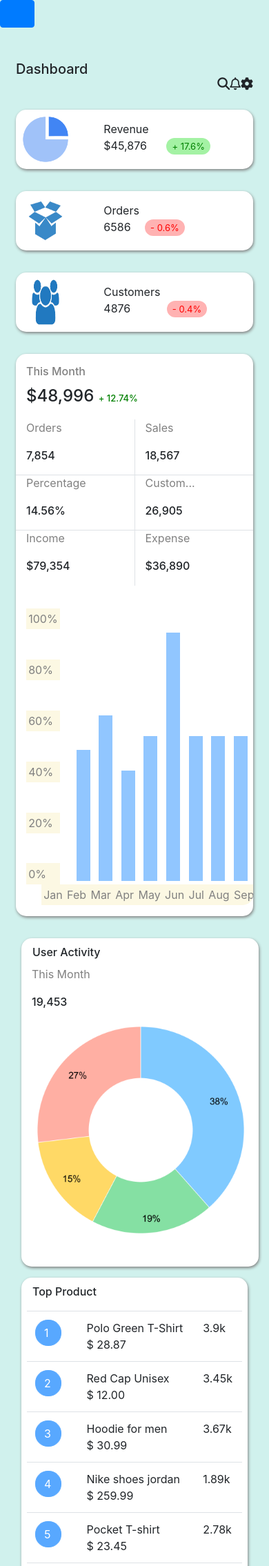
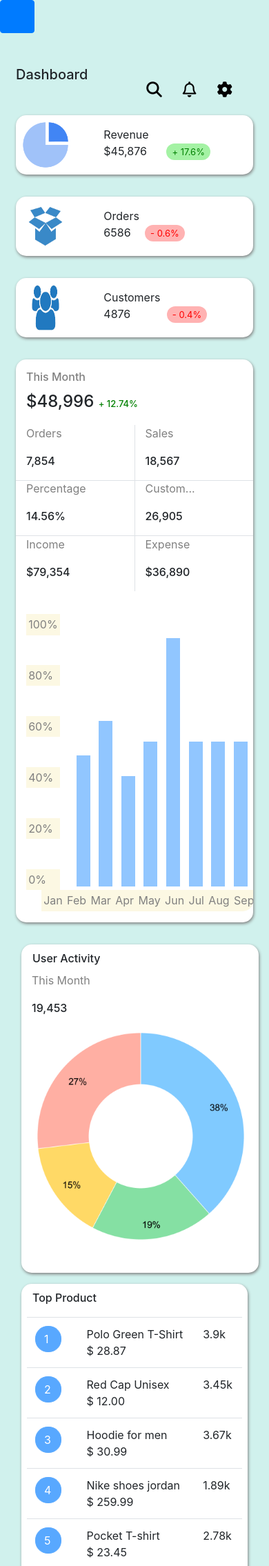
Before and after one commit to harikrish775/project-5-CRM, a Django app: page /dashboard in a window 390 px wide. Shown: the top 2270 px of the page at 69% size. Run offline with Django 4.2, Linux system fonts and the light colour scheme; some libraries are stand-ins or nearby versions.

Commit message:
navbars (1)

```diff
--- a/templates/dashboard.html
+++ b/templates/dashboard.html
@@ -164,11 +164,10 @@
 <!-- <div class="mt-4" ><center><h1 style="display: block;" class="px-3 pb-4 border-bottom">Dashboard</h1></center></div> -->
 <div class="row m-2 mt-5">
     <h5>Dashboard</h5>
-    <ul class="ml-auto nav icon" style="font-size: large;" >
-        <li><i class="fa-solid fa-magnifying-glass"></i></li>
-        <li></li>
-        <li><i class="fa-regular fa-bell"></i></li>
-        <li><i class="fa-solid fa-gear"></i></li>
+    <ul class="ml-auto nav icon" style="font-size: large;gap: 30px;" >
+        <li><a href="" style="text-decoration: none;color: black;"><i class="fa-solid fa-lg fa-magnifying-glass"></i></a></li>
+        <li><a href="" style="text-decoration: none;color: black;"><i class="fa-regular fa-lg fa-bell"></i></a></li>
+        <li><a href="" style="text-decoration: none;color: black;"><i class="fa-solid fa-lg fa-gear"></i></a></li>
         <li></li>
     </ul>
 </div>
--- a/templates/sidebar.html
+++ b/templates/sidebar.html
@@ -81,15 +81,15 @@
     <div class="container-fluid">
         <div class="row">
             <!-- Collapse Button -->
-            <button class="btn btn-primary d-md-none" type="button" data-toggle="collapse" data-target="#sidebarCollapse" aria-expanded="false" aria-controls="sidebarCollapse">
-                <span class="navbar-toggler-icon"></span>
-            </button>
+            <button style="z-index: 101;" class="btn btn-primary d-md-none" type="button" data-toggle="collapse" data-target="#sidebarCollapse" aria-expanded="false" aria-controls="sidebarCollapse">
+                <span class="navbar-toggler-icon" style="z-index: 101;"></span>
+            </button><br><br>
 
             <!-- Sidebar Column -->
             <div class="col-md-2 collapse d-md-block" id="sidebarCollapse" style="z-index: 100;">
                 <div class="sidebar" style="background-color: rgba(44, 194, 217, 0.872);">
                     <ul class="nav flex-column nv bcolor">
-                        <li class="nav-item px-3 my-3">
+                        <li class="nav-item px-3 my-3" style="margin-top: 20px;">
                             <a style="text-decoration: none;" href="{% url 'landing_page' %}"><img src="{% static 'images/logoo.png' %}" alt="logo" height="30"></a>
                         </li>
                         <li class="nav-item px-3">
@@ -102,7 +102,7 @@
                             <a class="nav-link nitem" href="#">Pricing</a>
                         </li>
                         <li class="nav-item px-3">
-                            <a class="nav-link nitem" href="{% url 'dashboard' %}">Dash</a>
+                            <a class="nav-link nitem" href="{% url 'dashboard' %}">Dashboard</a>
                         </li>
                         <li class="nav-item px-3">
                             <a class="nav-link nitem" href="{% url 'archives' %}">Archives</a>
```
Also changed, not shown: templates/new.html (+4 -3 lines).
